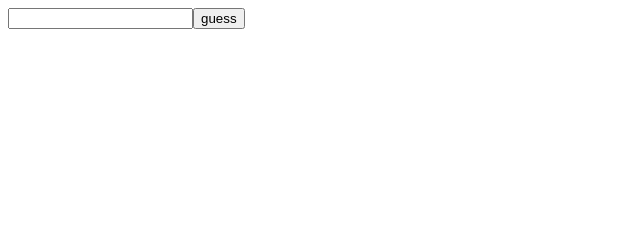
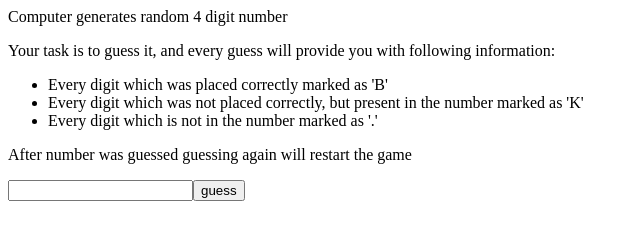
Before and after one commit to hukumka/au_ru_bull_cow, a website: page src/static/index.html in a window 1280 px wide. Shown: the whole page, without its empty margins (0-640 px from the left). Drawn offline with Linux system fonts and the light colour scheme.

Commit message:
add instructions to page

```diff
--- a/src/static/index.html
+++ b/src/static/index.html
@@ -5,6 +5,14 @@
 
     <body>
         <div>
+            <p>Computer generates random 4 digit number</p>
+            <p>Your task is to guess it, and every guess will provide you with following information:</p>
+            <ul>
+                <li>Every digit which was placed correctly marked as 'B'</li>
+                <li>Every digit which was not placed correctly, but present in the number marked as 'K'</li>
+                <li>Every digit which is not in the number marked as '.'</li>
+            </ul>
+            <p>After number was guessed guessing again will restart the game</p>
         </div>
 
         <input id="guess_elem"/><input onclick="guess()" type="button" value="guess"/>
@@ -26,7 +34,7 @@
                 body: JSON.stringify({guess: guess_value})
             });
             let data = await responce.json();
-            message_elem.innerHTML = data.message;
+            message_elem.innerHTML = `<p>${guess_value} | ${data.message}</p>` + message_elem.innerHTML;
         }
     </script>
 </html>
```
